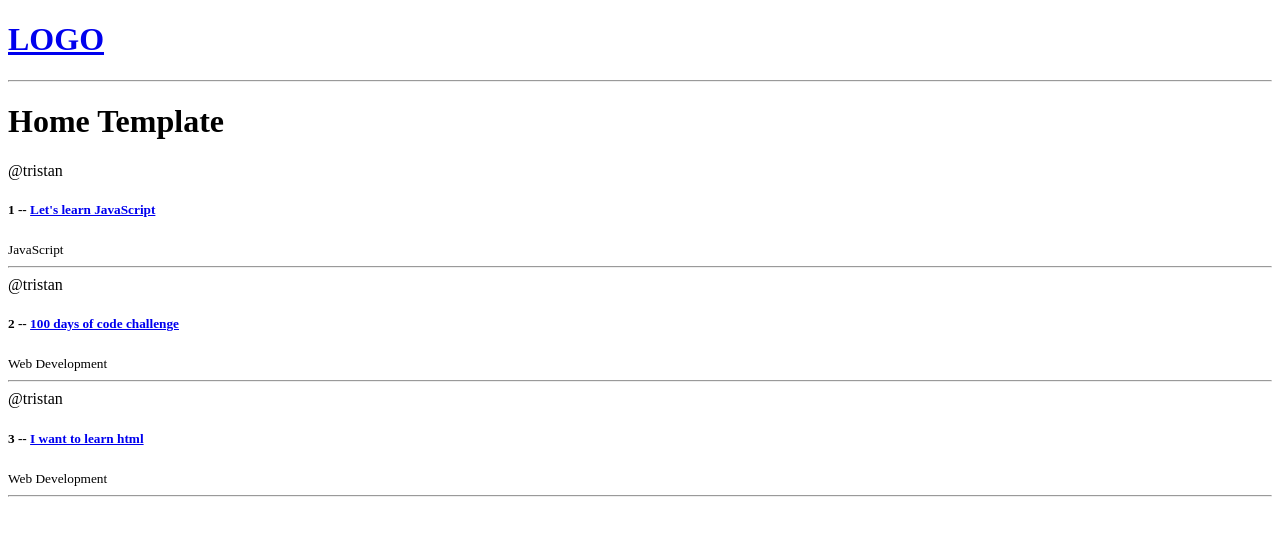
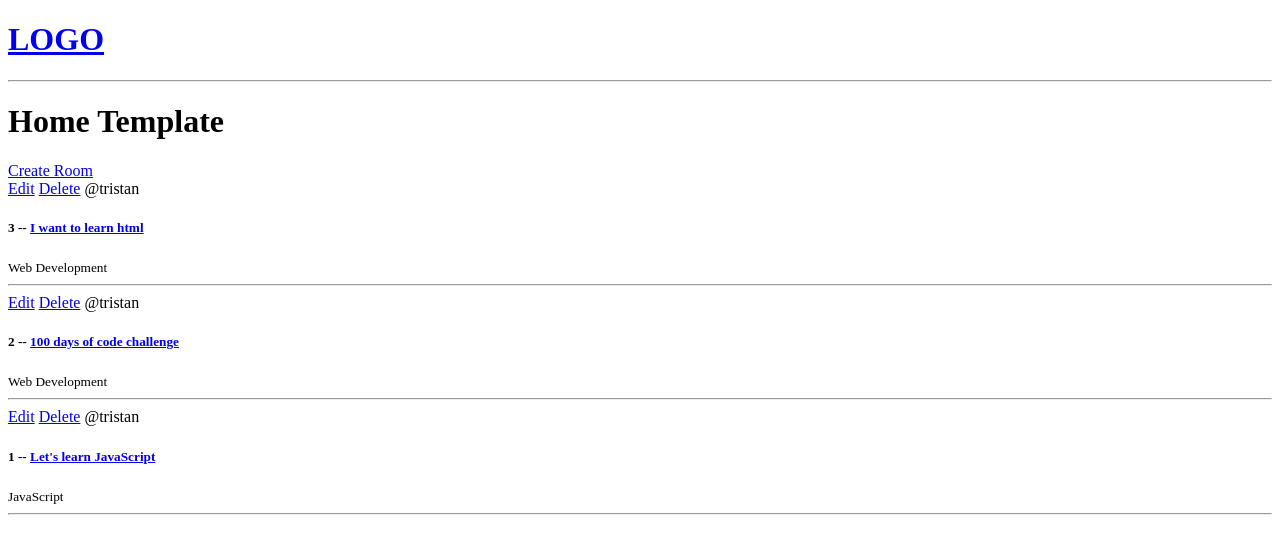
Before and after one commit to kirkseytc/django-tutorial, a Django app: page / in a window 1280 px wide. Shown: the top 554 px of the page. Run offline with Django 5.2, Linux system fonts and the light colour scheme; data comes from the database, SQL or seed files in the repository; both versions use the stored data as it was after the commit.

Commit message:
2:06:22 commit

```diff
--- a/base/models.py
+++ b/base/models.py
@@ -18,6 +18,9 @@ class Room(models.Model):
     updated = models.DateTimeField(auto_now=True)
     created = models.DateTimeField(auto_now_add=True)
 
+    class Meta:
+        ordering = ['-updated', '-created']
+
     def __str__(self):
         return self.name
 
--- a/base/templates/base/home.html
+++ b/base/templates/base/home.html
@@ -6,10 +6,14 @@
 
 <div>
 
+    <a href="{% url 'create-room' %}">Create Room</a>
+
     <div>
         {% for room in rooms %}
 
             <div>
+                <a href="{% url 'update-room' room.id %}">Edit</a>
+                <a href="{% url 'delete-room' room.id %}">Delete</a>
                 <span>@{{room.host.username}}</span>
                 <h5>{{ room.id }} -- <a href="{% url 'room' room.id %}">{{ room.name }}</a></h5>
                 <small>{{room.topic.name}}</small>
--- a/base/urls.py
+++ b/base/urls.py
@@ -4,4 +4,7 @@ from . import views
 urlpatterns = [
     path('', views.home, name="home"),
     path('room/<str:pk>/', views.room, name="room"),
+    path('create-room/', views.createRoom, name="create-room"),
+    path('update-room/<str:pk>/', views.updateRoom, name="update-room"),
+    path('delete-room/<str:pk>/', views.deleteRoom, name="delete-room"),
 ]
--- a/base/views.py
+++ b/base/views.py
@@ -1,5 +1,6 @@
-from django.shortcuts import render
+from django.shortcuts import render, redirect
 from .models import Room
+from .forms import RoomForm
 
 
 # Create your views here.
@@ -20,3 +21,37 @@ def room(request, pk):
     room = Room.objects.get(id=pk)
     context = {'room':room}
     return render(request, 'base/room.html', context)
+
+def createRoom(request):
+    form = RoomForm()
+    if request.method == "POST":
+        form = RoomForm(request.POST)
+        if form.is_valid():
+            form.save()
+            return redirect('home')
+
+    context = {'form':form}
+    return render(request, 'base/room_form.html', context)
+
+def updateRoom(request, pk):
+    room = Room.objects.get(id=pk)
+    form = RoomForm(instance=room)
+
+    if request.method == "POST":
+        form = RoomForm(request.POST, instance=room)
+        if form.is_valid():
+            form.save()
+            return redirect('home')
+
+    context = {'form':form}
+    return render(request, 'base/room_form.html', context)
+
+def deleteRoom(request, pk):
+    room = Room.objects.get(id=pk)
+
+    if request.method == "POST":
+        room.delete()
+        return redirect('home')
+
+    context = {'obj': room}
+    return render(request, 'base/delete.html', context)
```
Also changed, not shown: base/forms.py (added, +7 -0 lines), base/templates/base/delete.html (added, +13 -0 lines), base/templates/base/room_form.html (added, +13 -0 lines), db.sqlite3.
